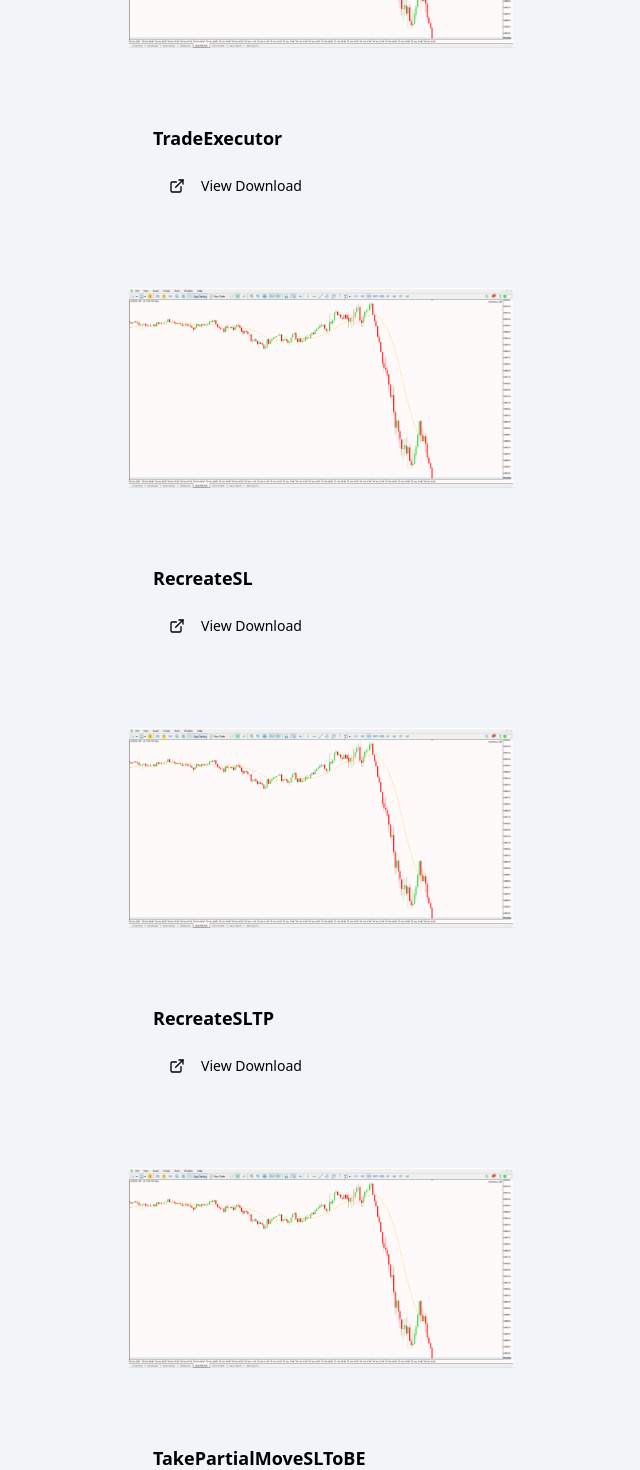
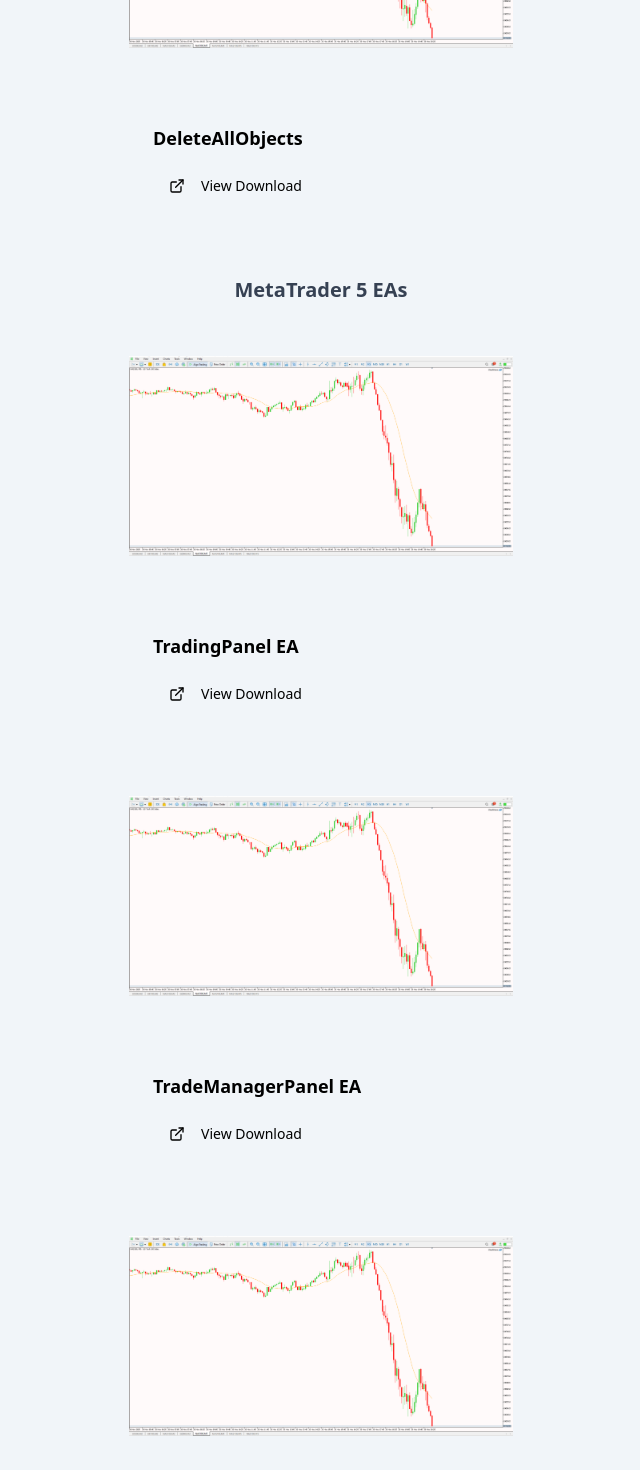
Before and after one commit to lennykioko/lennykioko.github.io, a Next.js app: page / in a window 1280 px wide. Shown: the part 8320-9790 px from the top of the page, without its empty margins (319-959 px from the left). Built offline with nearby package versions, Linux system fonts and the light colour scheme.

Commit message:
Update EAs and links

```diff
--- a/components/Resources.tsx
+++ b/components/Resources.tsx
@@ -113,36 +113,6 @@
     items: [
       {
         image: "/MT5.png",
-        title: "TradeExecutor",
-        website:
-          "https://drive.google.com/file/d/18l0AhVg-g8CZy5rfVwjVneimzUyhwUTh/view?usp=sharing",
-      },
-      {
-        image: "/MT5.png",
-        title: "RecreateSL",
-        website:
-          "https://drive.google.com/file/d/1d9bs2NpJVhpgJmdktA5s_a4ffeOst6sc/view?usp=sharing",
-      },
-      {
-        image: "/MT5.png",
-        title: "RecreateSLTP",
-        website:
-          "https://drive.google.com/file/d/1AGQT_SU4XxxNWoe7EPejRNc-_Msu0exl/view?usp=sharing",
-      },
-      {
-        image: "/MT5.png",
-        title: "TakePartialMoveSLToBE",
-        website:
-          "https://drive.google.com/file/d/1nmlu6r2PZzthqZjL1zgaMy1hDXXKdu5U/view?usp=sharing",
-      },
-      {
-        image: "/MT5.png",
-        title: "CloseAll",
-        website:
-          "https://drive.google.com/file/d/14S2BhdEo6PEfI8c_iwHyMn_CsB9Y3nt-/view?usp=sharing",
-      },
-      {
-        image: "/MT5.png",
         title: "DeleteAllObjects",
         website:
           "https://drive.google.com/file/d/1-aGAhdM3Xd0qHJVTVL8ygE9jOfD5H3tw/view?usp=sharing",
@@ -154,15 +124,21 @@
     items: [
       {
         image: "/MT5.png",
-        title: "TradeManager EA",
+        title: "TradingPanel EA",
         website:
-          "https://drive.google.com/file/d/1V1K6bMxa7I4uu7nyBvwNdyWAO8Rke3TF/view?usp=sharing",
+          "https://drive.google.com/file/d/1uKH_UdYjmMJ8JqyDPTzU6jEvAKFlVoca/view?usp=sharing",
       },
       {
         image: "/MT5.png",
-        title: "KeyLevelsAndFVGs EA",
+        title: "TradeManagerPanel EA",
         website:
-          "https://drive.google.com/file/d/1dnMF4gBtJuEEqujFonWyHuAGt2uXbzD1/view?usp=sharing",
+          "https://drive.google.com/file/d/1TF--cp35anan4opILQa58bNkdK--B1I5/view?usp=sharing",
+      },
+      {
+        image: "/MT5.png",
+        title: "KeyLevelsFVGsManagerPanel EA",
+        website:
+          "https://drive.google.com/file/d/1l0Yx9W0dH_BfFITFQpnxMumRKEpPZIRl/view?usp=sharing",
       },
       {
         image: "/MT5.png",
@@ -172,33 +148,21 @@
       },
       {
         image: "/MT5.png",
-        title: "CheckTime EA",
-        website:
-          "https://drive.google.com/file/d/1KD_t9e0xosxkqRMQZjv9uU9MR7vifVu9/view?usp=sharing",
-      },
-      {
-        image: "/MT5.png",
         title: "TargetReacher EA",
         website:
           "https://drive.google.com/file/d/1zmtO01e6sBF1N_si7zy86RBPfHAZdhtD/view?usp=sharing",
       },
       {
         image: "/MT5.png",
-        title: "TickValue EA",
+        title: "TickValueTime EA",
         website:
-          "https://drive.google.com/file/d/1c3_PZi5uUth4nylHGfb7tOPZ_05u1RSK/view?usp=sharing",
+          "https://drive.google.com/file/d/1o-n8wCRib4PW91UMzzeqRg7ruI4vIhXv/view?usp=sharing",
       },
     ],
   },
   {
     title: "MetaTrader 4 Scripts",
     items: [
-      {
-        image: "/MT4.png",
-        title: "TradeExecutor",
-        website:
-          "https://drive.google.com/file/d/1QekLIMoBisDsUrkHSnuHWJP-vyODVKmQ/view?usp=sharing",
-      },
       {
         image: "/MT4.png",
         title: "CloseAll",
```
